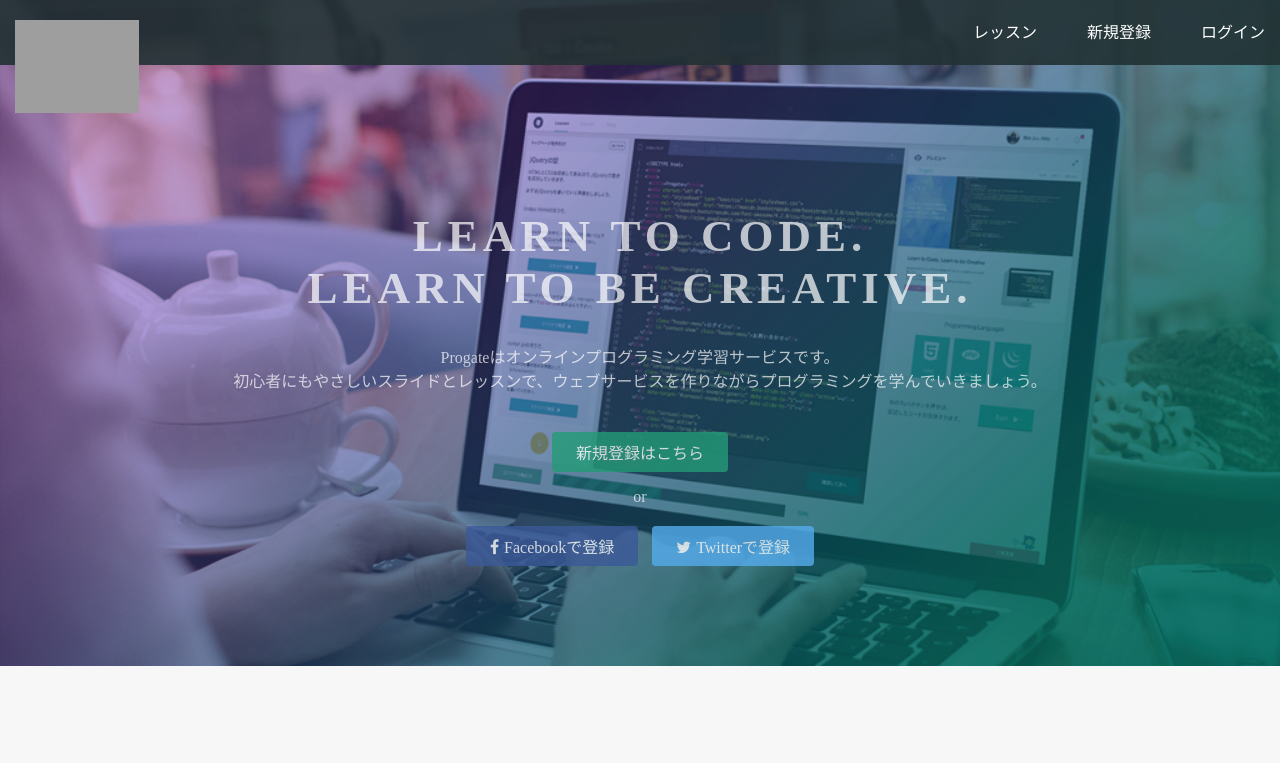
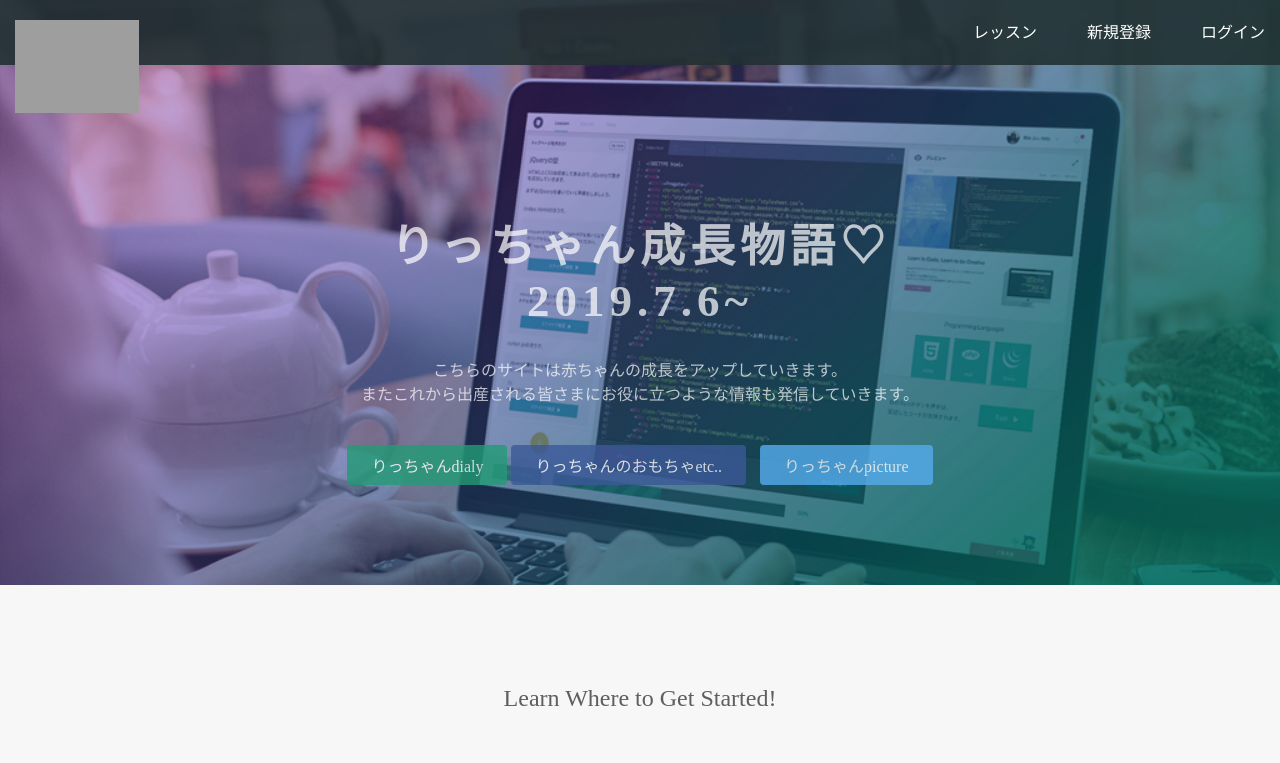
Before and after one commit to Ritsuki76/ritsuki76, a plain HTML site: page index.html in a window 1280 px wide. Shown: the top 763 px of the page. Drawn offline with Linux system fonts and the light colour scheme; grey boxes are pictures that could not be loaded.

Commit message:
Update index.html

```diff
--- a/index.html
+++ b/index.html
@@ -23,13 +23,12 @@
   </header>
   <div class="top-wrapper">
     <div class="container">
-      <h1>LEARN TO CODE.<br>LEARN TO BE CREATIVE.</h1>
-      <p>Progateはオンラインプログラミング学習サービスです。<br>初心者にもやさしいスライドとレッスンで、ウェブサービスを作りながらプログラミングを学んでいきましょう。</p>
+      <h1>りっちゃん成長物語♡<br>2019.7.6~</h1>
+      <p>こちらのサイトは赤ちゃんの成長をアップしていきます。<br>またこれから出産される皆さまにお役に立つような情報も発信していきます。</p>
       <div class="btn-wrapper">
-        <a href="#" class="btn signup">新規登録はこちら</a>
-        <p>or</p>
-        <a href="#" class="btn facebook"><span class="fa fa-facebook"></span>Facebookで登録</a>
-        <a href="#" class="btn twitter"><span class="fa fa-twitter"></span>Twitterで登録</a>
+        <a href="#" class="btn signup">りっちゃんdialy</a>
+        <a href="#" class="btn facebook">りっちゃんのおもちゃetc..</a>
+        <a href="#" class="btn twitter">りっちゃんpicture</a>
       </div>
     </div>
   </div>
```
